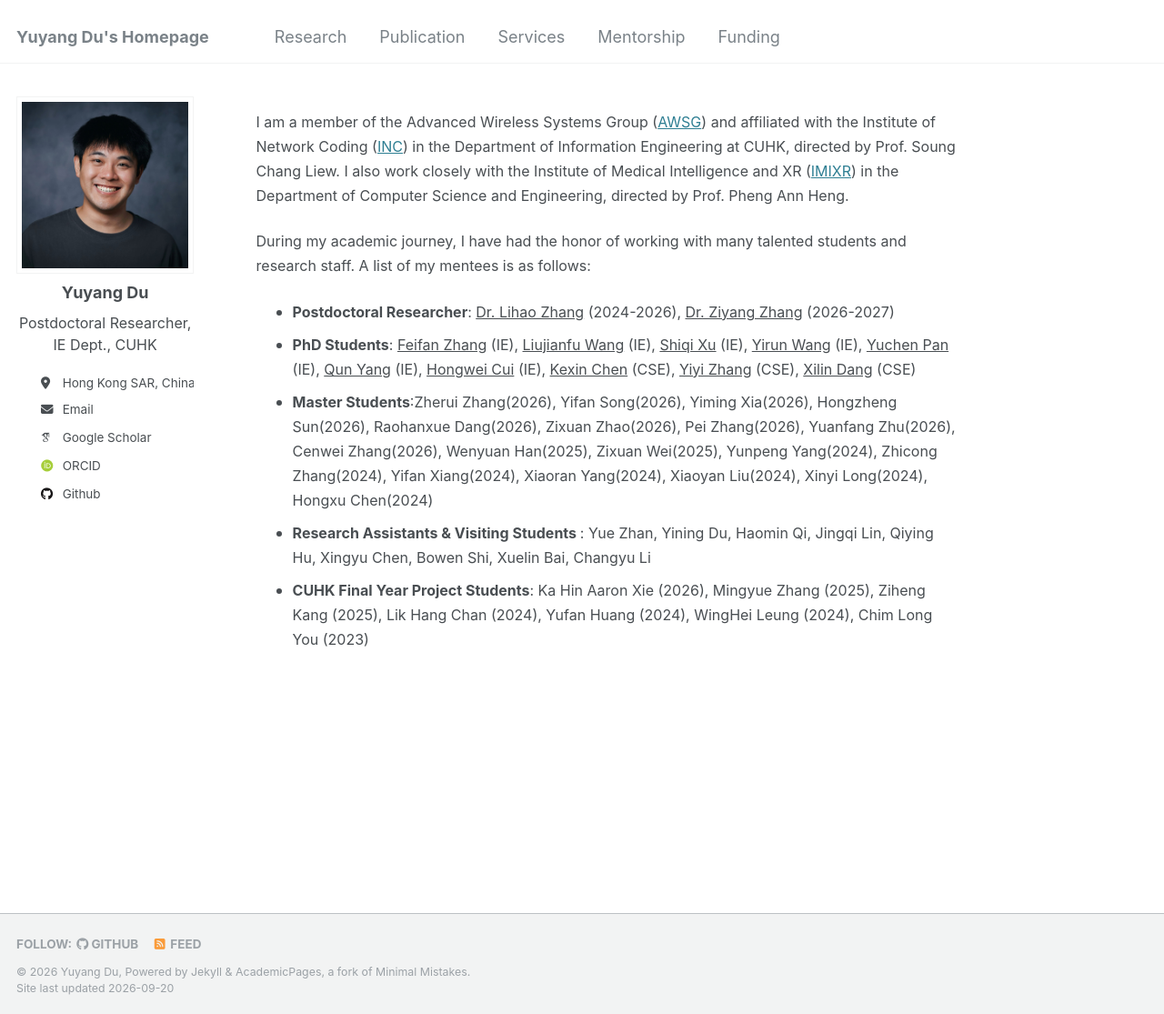
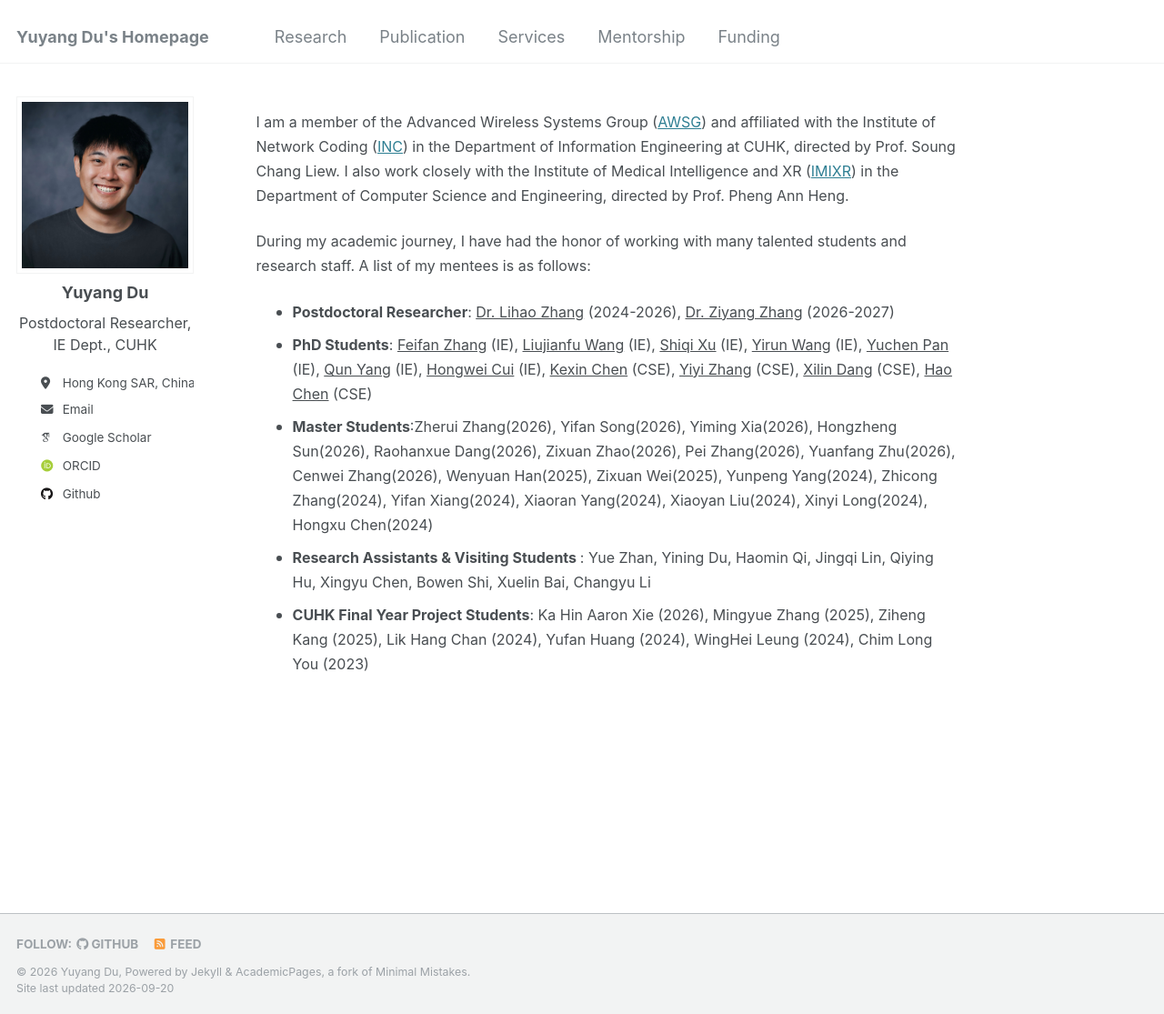
Before and after one commit to yuyangdu01/yuyangdu01.github.io, a Jekyll site: the page built from _pages/mentorship.md, in a window 1280 px wide and 1115 px high. Shown: the whole window at 91% size. Built offline with Jekyll 4.4.1, drawn with Linux system fonts in a browser that asks for light colours; some web fonts are replaced.

Commit message:
Update mentorship.md

```diff
--- a/_pages/mentorship.md
+++ b/_pages/mentorship.md
@@ -21,7 +21,7 @@ redirect_from:
 <div class="mentorship" markdown="1">
 
 * <font size=3> <b>Postdoctoral Researcher</b>: <a href="https://scholar.google.com/citations?user=shIE5pIAAAAJ">Dr. Lihao Zhang</a> (2024-2026), <a href="https://ziyangzhang96.github.io/">Dr. Ziyang Zhang</a> (2026-2027)</font>
-* <font size=3> <b>PhD Students</b>: <a href="https://scholar.google.com/citations?user=pUIWEZAAAAAJ">Feifan Zhang</a> (IE), <a href="https://scholar.google.com/citations?user=zHMaH24AAAAJ">Liujianfu Wang</a> (IE), <a href="https://scholar.google.com/citations?user=-PdrGCIAAAAJ">Shiqi Xu</a> (IE), <a href="https://ieeexplore.ieee.org/author/37089175010">Yirun Wang</a> (IE), <a href="https://orcid.org/0009-0003-3126-5669">Yuchen Pan</a> (IE), <a href="https://ieeexplore.ieee.org/author/609812215859907">Qun Yang</a> (IE), <a href="https://scholar.google.com/citations?user=o8vGH6kAAAAJ">Hongwei Cui</a> (IE), <a href="https://scholar.google.com/citations?user=wHMRoIUAAAAJ">Kexin Chen</a> (CSE), <a href="https://orcid.org/0009-0000-6491-8513">Yiyi Zhang</a> (CSE), <a href="https://scholar.google.com/citations?user=XSQsbRsAAAAJ">Xilin Dang</a> (CSE)</font>
+* <font size=3> <b>PhD Students</b>: <a href="https://scholar.google.com/citations?user=pUIWEZAAAAAJ">Feifan Zhang</a> (IE), <a href="https://scholar.google.com/citations?user=zHMaH24AAAAJ">Liujianfu Wang</a> (IE), <a href="https://scholar.google.com/citations?user=-PdrGCIAAAAJ">Shiqi Xu</a> (IE), <a href="https://ieeexplore.ieee.org/author/37089175010">Yirun Wang</a> (IE), <a href="https://orcid.org/0009-0003-3126-5669">Yuchen Pan</a> (IE), <a href="https://ieeexplore.ieee.org/author/609812215859907">Qun Yang</a> (IE), <a href="https://scholar.google.com/citations?user=o8vGH6kAAAAJ">Hongwei Cui</a> (IE), <a href="https://scholar.google.com/citations?user=wHMRoIUAAAAJ">Kexin Chen</a> (CSE), <a href="https://orcid.org/0009-0000-6491-8513">Yiyi Zhang</a> (CSE), <a href="https://scholar.google.com/citations?user=XSQsbRsAAAAJ">Xilin Dang</a> (CSE), <a href="https://scholar.google.com/citations?user=tT03tysAAAAJ">Hao Chen</a> (CSE)</font>
 * <font size=3> <b>Master Students</b>:Zherui Zhang(2026), Yifan Song(2026), Yiming Xia(2026), Hongzheng Sun(2026), Raohanxue Dang(2026), Zixuan Zhao(2026), Pei Zhang(2026), Yuanfang Zhu(2026), Cenwei Zhang(2026), Wenyuan Han(2025), Zixuan Wei(2025), Yunpeng Yang(2024), Zhicong Zhang(2024), Yifan Xiang(2024), Xiaoran Yang(2024), Xiaoyan Liu(2024), Xinyi Long(2024), Hongxu Chen(2024)</font>
 * <font size=3> <b>Research Assistants & Visiting Students </b>: Yue Zhan, Yining Du, Haomin Qi, Jingqi Lin, Qiying Hu, Xingyu Chen, Bowen Shi, Xuelin Bai, Changyu Li</font>
 * <font size=3> <b>CUHK Final Year Project Students</b>: Ka Hin Aaron Xie (2026), Mingyue Zhang (2025), Ziheng Kang (2025), Lik Hang Chan (2024), Yufan Huang (2024), WingHei Leung (2024), Chim Long You (2023)</font>
```
